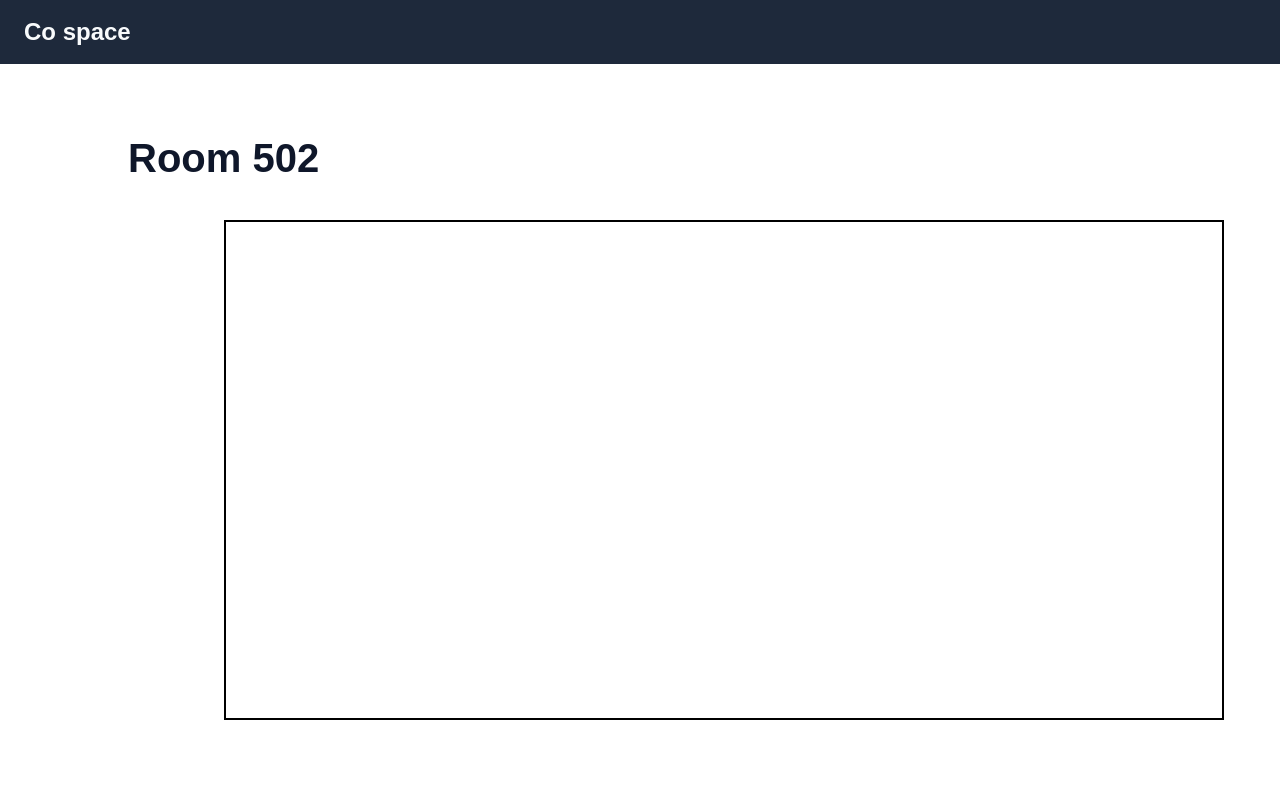
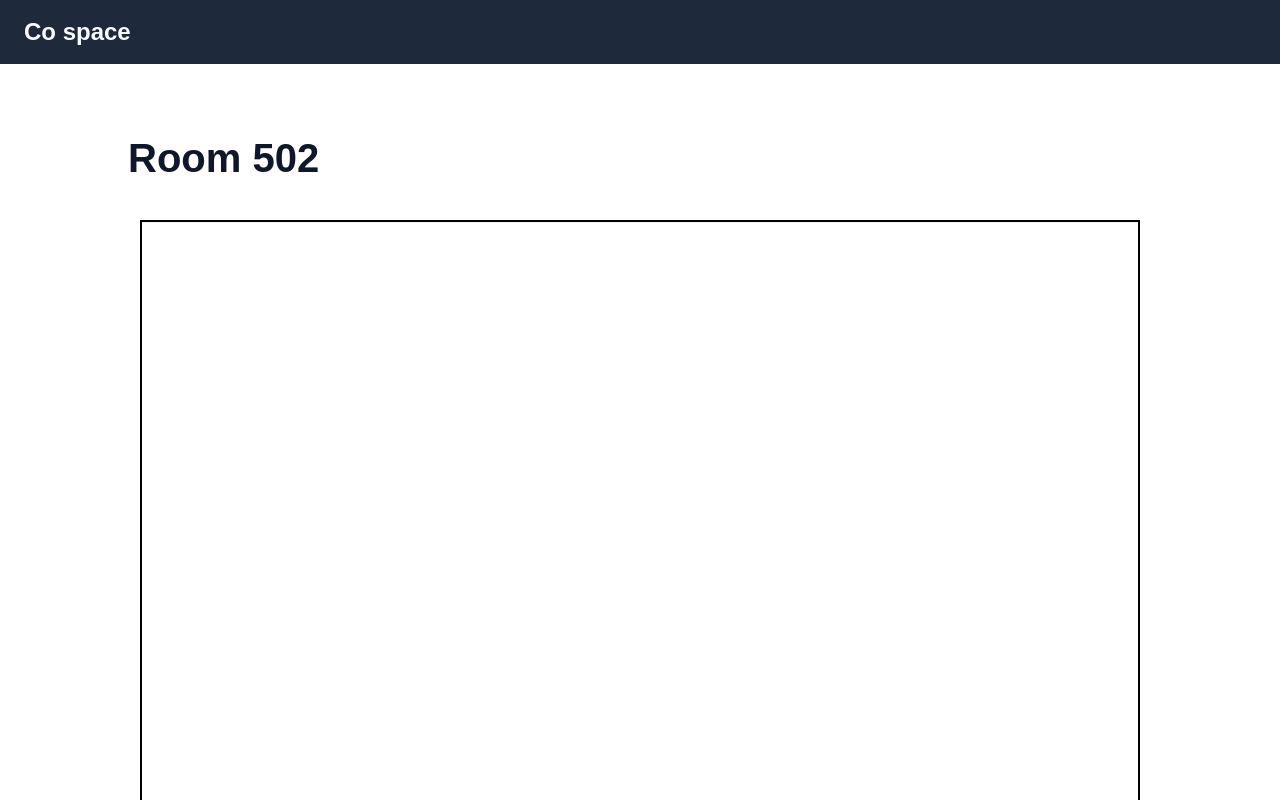
Before and after one commit to YlessCoSpace/cospace-webserver, a Next.js app: page / in a window 1280 px wide. Shown: the top 800 px of the page. Built offline with nearby package versions, Linux system fonts and the light colour scheme.

Commit message:
[EDIT] add scale

```diff
--- a/src/app/page.tsx
+++ b/src/app/page.tsx
@@ -9,8 +9,8 @@ export default function Home() {
   return (
     <div className="w-full px-32 py-16 flex flex-col gap-8">
       <p className="text-slate-900 font-bold text-[40px]">Room 502</p>
-      <div className="px-24 flex flex-row justify-between">
-        <SeatMapStage tables={tables?.tables || []} />
+      <div className="flex flex-row justify-center">
+        <SeatMapStage tables={tables?.tables || []} max_x={tables?.max_x || 13.5} max_y={tables?.max_y || 11.5} />
       </div>
     </div>
   );
--- a/src/components/SeatMapStage.tsx
+++ b/src/components/SeatMapStage.tsx
@@ -1,31 +1,33 @@
-import React from "react";
+import React, { useEffect, useState } from "react";
 import { Stage, Layer, Circle, Text, Rect } from "react-konva";
 
 // Helper function to generate mini circles for people
-const getPeopleCircles = (t: TableNode) => {
+const getPeopleCircles = (t: TableNode, scale: number) => {
   const peopleCount = Math.min(t.people, 8); // Show maximum of 8 people
   const angleStep = (2 * Math.PI) / peopleCount; // Divide circle into equal angles
   const radius = 70; // Distance from the table to the mini circles
 
   return [...Array(peopleCount)].map((_, index) => {
     const angle = index * angleStep;
-    const x = t.x + radius * Math.cos(angle);
-    const y = t.y + radius * Math.sin(angle);
+    const x = t.x * scale + radius * Math.cos(angle);
+    const y = t.y * scale + radius * Math.sin(angle);
 
     return <Circle key={index} x={x} y={y} radius={10} fill="blue" />;
   });
 };
 
-export default function SeatMapStage({ tables }: { tables: TableNode[] }) {
+export default function SeatMapStage({ tables, max_x, max_y }: { tables: TableNode[], max_x: number, max_y: number }) {
+  const scale = 1000 / max_x
+
   return (
-    <Stage width={1000} height={500}>
+    <Stage width={max_x * scale} height={max_y * scale}>
       <Layer>
         {/* Border rectangle */}
         <Rect
           x={0}
           y={0}
-          width={1000}
-          height={500}
+          width={max_x * scale}
+          height={max_y * scale}
           stroke="black"
           strokeWidth={4}
           fill="transparent"
@@ -35,8 +37,8 @@ export default function SeatMapStage({ tables }: { tables: TableNode[] }) {
           <React.Fragment key={t.id}>
             {/* Main table circle */}
             <Circle
-              x={t.x}
-              y={t.y}
+              x={t.x * scale}
+              y={t.y * scale}
               radius={50}
               fill={t.people > 0 ? "red" : t.item ? "yellow" : "green"}
               stroke="black"
@@ -44,11 +46,11 @@ export default function SeatMapStage({ tables }: { tables: TableNode[] }) {
             />
 
             {/* Mini circles for people */}
-            {t.people > 0 && getPeopleCircles(t)}
+            {t.people > 0 && getPeopleCircles(t, scale)}
 
             {/* Show bag icon if people <= 0 and item is true */}
             {t.people <= 0 && t.item && (
-              <Text x={t.x - 25} y={t.y - 15} text="👜" fontSize={40} />
+              <Text x={t.x * scale - 25} y={t.y * scale - 15} text="👜" fontSize={40} />
             )}
           </React.Fragment>
         ))}
```
